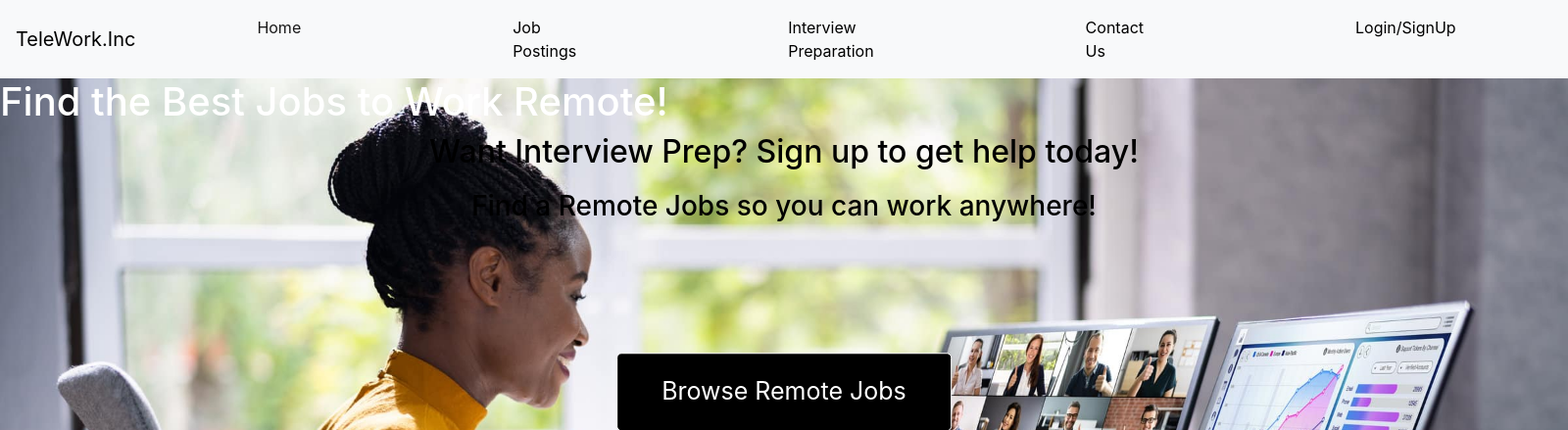
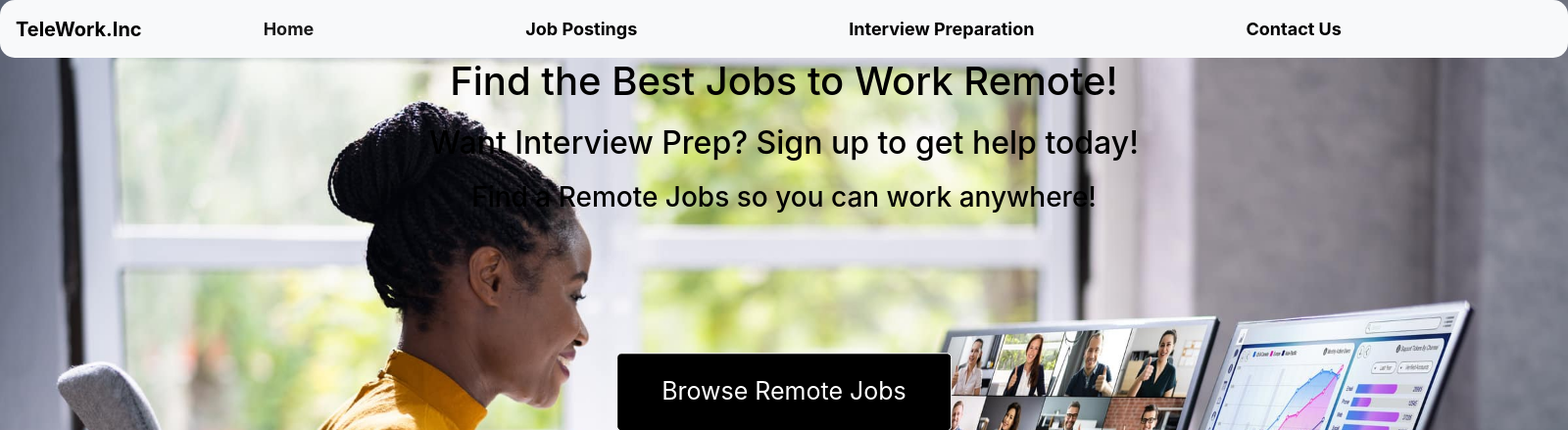
Before and after one commit to CSU-ITCapstone-Fall-23/TeleWork, a Flask app: page / in a window 1600 px wide. Shown: the top 439 px of the page at 98% size. Run offline with Flask 3, Linux system fonts and the light colour scheme; some libraries are stand-ins or nearby versions.

Commit message:
updated css

```diff
--- a/static/css/app.css
+++ b/static/css/app.css
@@ -31,15 +31,18 @@ body {
 .button:hover {
     background-color: #0056b3;
     border-color: #0056b3;
-} */
+}
 
-Navbar customization
  .navbar {
-    color: blue;
+    background-color: black;
     border-radius: 15px;
     font-size: 18px;
     font-weight: bold;
 }
+
+.navbar-nav .nav-item.nav-link :hover {
+    color: blue;
+  }
 
  .navbar-toggler-icon {
     background-color: #fff;
@@ -53,7 +56,6 @@ Navbar customization
   }
 
 
-Header styles
 h1, h2, h3 {
     text-align: center;
     margin-bottom: 20px;
--- a/templates/index.html
+++ b/templates/index.html
@@ -51,7 +51,6 @@
           <a class="nav-item nav-link" href="#">Job Postings</a>
           <a class="nav-item nav-link" href="#">Interview Preparation</a>
           <a class="nav-item nav-link" href="#">Contact Us</a>
-          <a class="nav-item nav-link" href="#">Login/SignUp</a>
         </div>
       </div>
     </nav>
```
